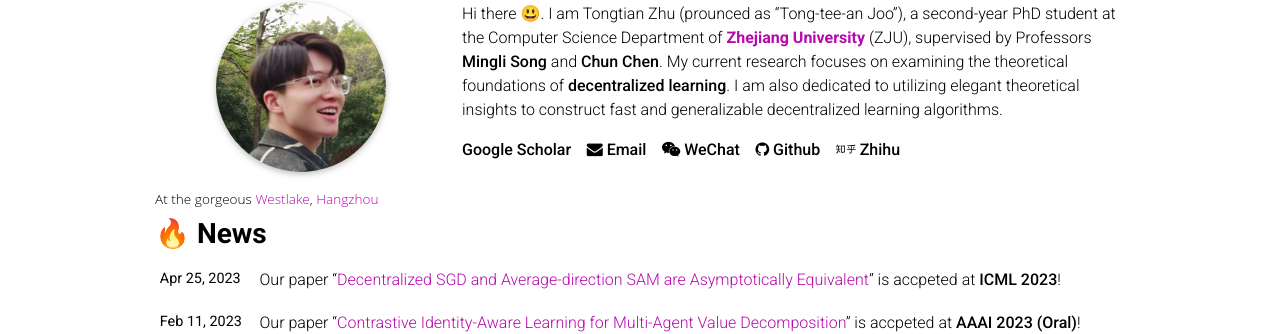
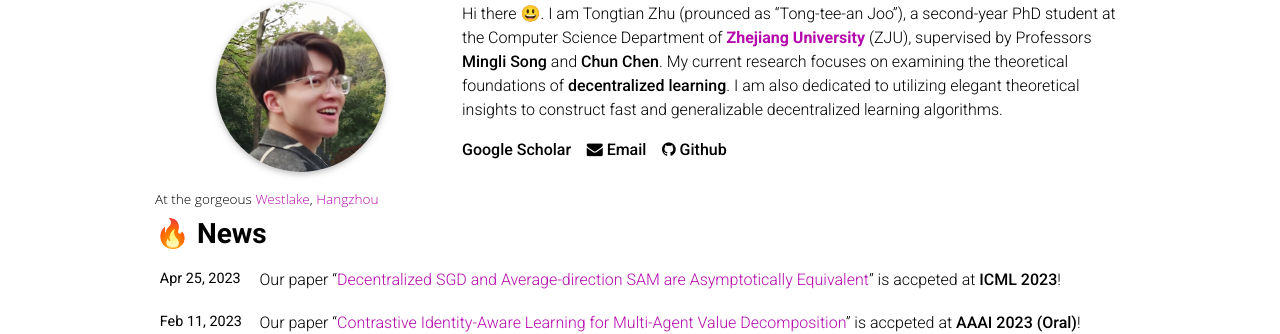
Before and after one commit to Raiden-Zhu/Raiden-Zhu.github.io, a Jekyll site: the page built from _pages/about.md, in a window 1280 px wide and 1208 px high. Shown: the part 199-533 px from the top of the window. Built offline with Jekyll 4.4.1, drawn with Linux system fonts in a browser that asks for light colours; full-size pictures stand in for the smaller copies a plugin makes; comment, search, counter and statistics services are not loaded; a style sheet for code colours, icons or effects is not loaded.

Commit message:
Update about.md

```diff
--- a/_pages/about.md
+++ b/_pages/about.md
@@ -23,7 +23,7 @@
 <!-- In the same year, I joined [<span style="font-weight: bold; color: #B509AC;">JD Explore Academy</span>](https://corporate.jd.com/) (JDE) as a a research intern, where I focused on the generalization theory of decentralized learning,  mentored by Professors [**Fengxiang He**](https://fengxianghe.github.io/) and [**Dacheng Tao**](https://www.sydney.edu.au/engineering/about/our-people/academic-staff/dacheng-tao.html). -->
 My current research focuses on examining the theoretical foundations of **decentralized learning**. I am also dedicated to utilizing elegant theoretical insights to construct fast and generalizable decentralized learning algorithms.
 
-<i class="ai ai-google-scholar"></i> [**Google Scholar**](https://scholar.google.com/citations?user=QvBDUsIAAAAJ&hl=zh-CN]) &nbsp;&nbsp; <!-- <i class="fa fa-twitter"></i> <[**Twitter**](https://twitter.com/Raiden13238619/) &nbsp;&nbsp; --> <i class="fa fa-envelope"></i> [**Email**](mailto:raiden@zju.edu.cn) &nbsp;&nbsp; <i class="fa fa-weixin"></i> [**WeChat**](https://raw.githubusercontent.com/Raiden-Zhu/Raiden-Zhu.github.io/master/assets/img/WeChat_QR_code.jpg) &nbsp;&nbsp; <i class="fa fa-github"></i> [**Github**](https://github.com/Raiden-Zhu) &nbsp;&nbsp; <i class="fab fa-zhihu"></i> [**Zhihu**](https://www.zhihu.com/people/you-li-70-94)
+<i class="ai ai-google-scholar"></i> [**Google Scholar**](https://scholar.google.com/citations?user=QvBDUsIAAAAJ&hl=zh-CN]) &nbsp;&nbsp; <!-- <i class="fa fa-twitter"></i> <[**Twitter**](https://twitter.com/Raiden13238619/) &nbsp;&nbsp; --> <i class="fa fa-envelope"></i> [**Email**](mailto:raiden@zju.edu.cn) &nbsp;&nbsp; <!--<i class="fa fa-weixin"></i> [**WeChat**](https://raw.githubusercontent.com/Raiden-Zhu/Raiden-Zhu.github.io/master/assets/img/WeChat_QR_code.jpg) &nbsp;&nbsp; --> <i class="fa fa-github"></i> [**Github**](https://github.com/Raiden-Zhu) &nbsp;&nbsp; <!--<i class="fab fa-zhihu"></i> [**Zhihu**](https://www.zhihu.com/people/you-li-70-94) -->
 
 <!-- <br/><br/> -->
 
```
